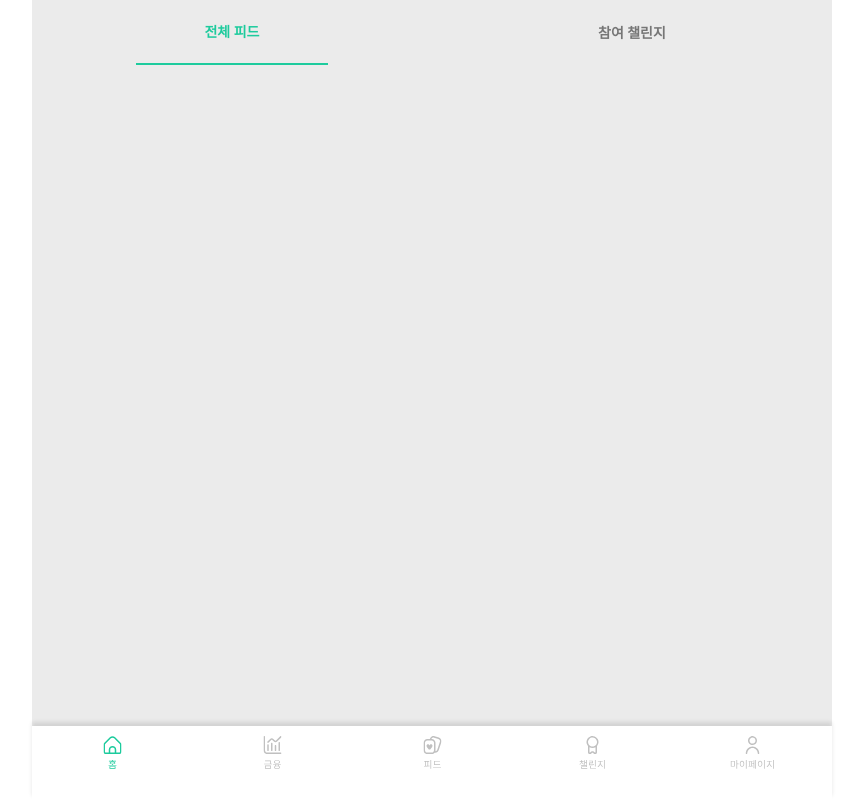
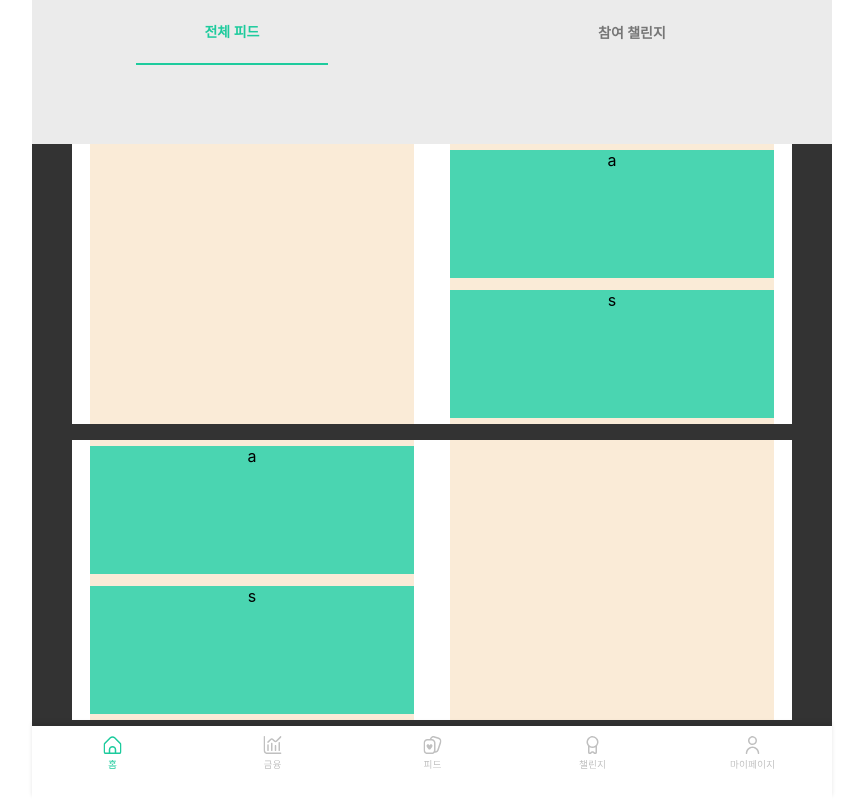
Before and after one commit to BUZZINGPolarBear/FRONT_ILogU, a React (Create React App) app: page /feed/main in a window 1280 px wide. Shown: the top 800 px of the page, without its empty margins (208-1071 px from the left). Built offline with nearby package versions, Linux system fonts and the light colour scheme; a web font is replaced by a local one.

Commit message:
add: feed 틀 추가

```diff
--- a/src/APP/Feed/Feed.all.js
+++ b/src/APP/Feed/Feed.all.js
@@ -0,0 +1,49 @@
+import styled from "styled-components";
+import {
+	RecoilRoot,
+	atom,
+	selector,
+	useRecoilState,
+	useRecoilValue,
+} from "recoil";
+import * as FeedAllS from "./Styles/Feed.all.styles";
+import * as tokens from "../../tokens";
+
+function FeedAll() {
+	return (
+		<>
+			<FeedAllS.FeedPictureArea>
+				<FeedAllS.FeedPictureArea_bigPicture></FeedAllS.FeedPictureArea_bigPicture>
+				<FeedAllS.FeedPictureArea_bigPicture>
+					<FeedAllS.FeedPictureArea_smallPicture>
+						a
+					</FeedAllS.FeedPictureArea_smallPicture>
+					<FeedAllS.FeedPictureArea_smallPicture>
+						s
+					</FeedAllS.FeedPictureArea_smallPicture>
+				</FeedAllS.FeedPictureArea_bigPicture>
+			</FeedAllS.FeedPictureArea>
+
+			<FeedAllS.FeedPictureArea>
+				<FeedAllS.FeedPictureArea_bigPicture>
+					<FeedAllS.FeedPictureArea_smallPicture>
+						a
+					</FeedAllS.FeedPictureArea_smallPicture>
+					<FeedAllS.FeedPictureArea_smallPicture>
+						s
+					</FeedAllS.FeedPictureArea_smallPicture>
+				</FeedAllS.FeedPictureArea_bigPicture>
+
+				<FeedAllS.FeedPictureArea_bigPicture></FeedAllS.FeedPictureArea_bigPicture>
+			</FeedAllS.FeedPictureArea>
+
+			<FeedAllS.FeedPictureArea>
+				<FeedAllS.FeedPictureArea_bigPicture></FeedAllS.FeedPictureArea_bigPicture>
+
+				<FeedAllS.FeedPictureArea_bigPicture></FeedAllS.FeedPictureArea_bigPicture>
+			</FeedAllS.FeedPictureArea>
+		</>
+	);
+}
+
+export default FeedAll;
--- a/src/APP/Feed/Feed.main.js
+++ b/src/APP/Feed/Feed.main.js
@@ -9,7 +9,7 @@ import {
 } from "react-router-dom";
 import * as FeedMainS from "./Styles/Feed.main.styles";
 import * as tokens from "../../tokens";
-
+import FeedAll from "./Feed.all";
 function FeedMain(props) {
 	const nowLocation = useLocation();
 	const navigate = useNavigate();
@@ -56,7 +56,7 @@ function FeedMain(props) {
 				</FeedMainS.TopNavBarItem>
 			</FeedMainS.TopNavBar>
 			<FeedMainS.FeedMainScreen>
-				{/* {nowLocation.pathname == "/feed/main" ?} */}
+				{nowLocation.pathname == "/feed/main" ? <FeedAll></FeedAll> : null}
 			</FeedMainS.FeedMainScreen>
 		</>
 	);
--- a/src/APP/Feed/Styles/Feed.all.styles.js
+++ b/src/APP/Feed/Styles/Feed.all.styles.js
@@ -1,12 +1,35 @@
 import styled from "styled-components";
 import * as tokens from "../../../tokens";
-import styled from "styled-components";
-import {
-	RecoilRoot,
-	atom,
-	selector,
-	useRecoilState,
-	useRecoilValue,
-} from "recoil";
-import * as HomeS from "./Styles/Home.main.styles";
-import * as tokens from "../../tokens";
+
+export const FeedPictureArea = styled.div`
+	display: flex;
+	align-items: center;
+	justify-content: space-around;
+	width: 100%;
+	max-width: 720px;
+	height: 35vh;
+	margin: 2vh auto;
+	position: relative;
+	background-color: white;
+`;
+
+export const FeedPictureArea_bigPicture = styled.div`
+	display: flex;
+	flex-direction: column;
+	align-items: center;
+	justify-content: space-around;
+
+	width: 45%;
+	max-width: 360px;
+	height: 100%;
+
+	background-color: antiquewhite;
+`;
+
+export const FeedPictureArea_smallPicture = styled.div`
+	width: 100%;
+	max-width: 360px;
+	height: 46%;
+
+	background-color: ${tokens.colors.green_400};
+`;
--- a/src/APP/Feed/Styles/Feed.main.styles.js
+++ b/src/APP/Feed/Styles/Feed.main.styles.js
@@ -5,7 +5,6 @@ export const TopNavBar = styled.div`
 	width: 100%;
 	max-width: 800px;
 	height: 8vh;
-	position: fixed;
 	top: 0;
 
 	display: flex;
@@ -39,8 +38,8 @@ export const FeedMainScreen = styled.div`
 	width: 100%;
 	min-height: 100vh;
 	height: fit-content;
-
+	position: relative;
 	top: 8vh;
 
-	// background-color: ${tokens.colors.grey_50};
+	background-color: ${tokens.colors.grey_500};
 `;
```
